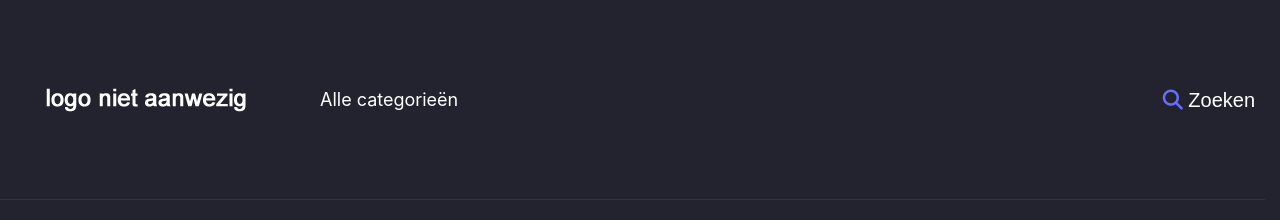
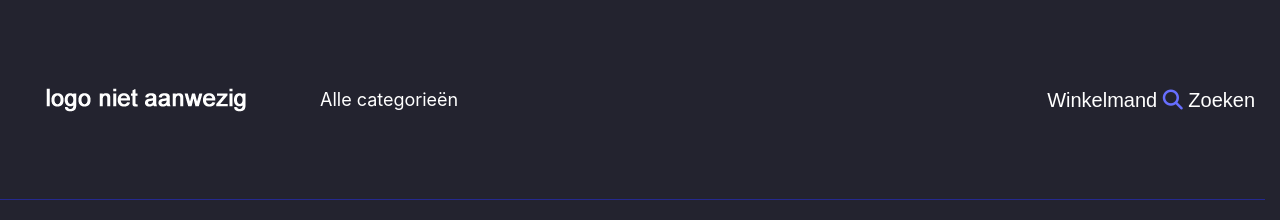
Before and after one commit to Wessel-Hakvoort/KBS_NerdyGadgets, a PHP site: page /browse.php in a window 1280 px wide. Shown: the top 220 px of the page. Run offline with PHP 8.4, Linux system fonts and the light colour scheme; data that the repository does not hold is empty; some libraries are stand-ins or nearby versions; some web fonts are replaced.

Commit message:
winkelmand toegevoegd aan header

```diff
--- a/header.php
+++ b/header.php
@@ -45,15 +45,18 @@ $databaseConnection = connectToDatabase();
                     <a href="categories.php" class="HrefDecoration">Alle categorieën</a>
                 </li>
             </ul>
+
         </div>
 <!-- code voor US3: zoeken -->
+            <ul id="ul-class-navigation">
+                <li>
+                    <a href="browse.php" class="HrefDecoration"><i class="fa-solid fa-chart-user"></i> Winkelmand </a>
+                </li>
+                <li>
+                    <a href="browse.php" class="HrefDecoration"><i class="fas fa-search search"></i> Zoeken</a>
+                </li>
 
-        <ul id="ul-class-navigation">
-            <li>
-                <a href="browse.php" class="HrefDecoration"><i class="fas fa-search search"></i> Zoeken</a>
-            </li>
-        </ul>
-
+            </ul>
 <!-- einde code voor US3 zoeken -->
     </div>
     <div class="row" id="Content">
```
